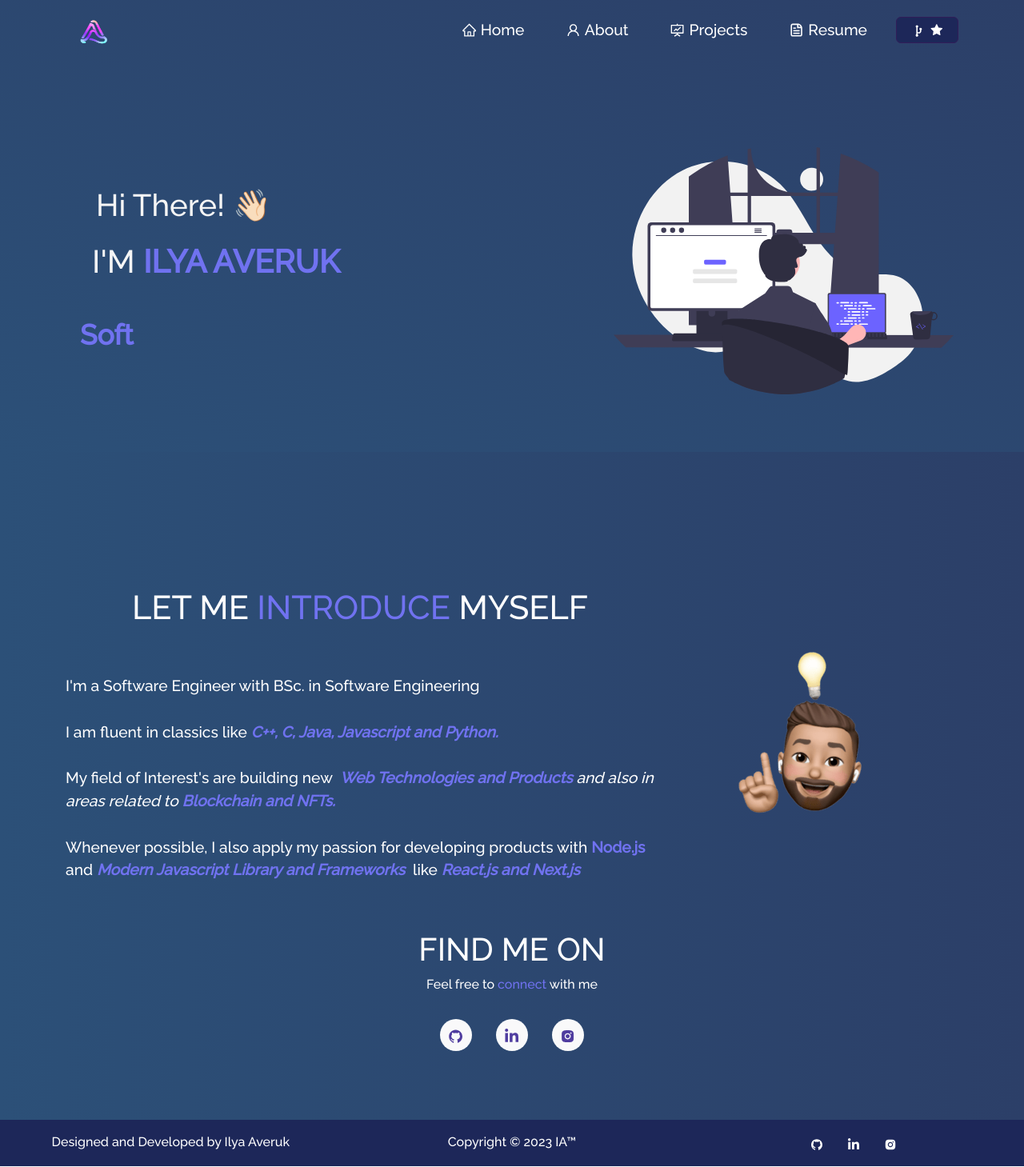
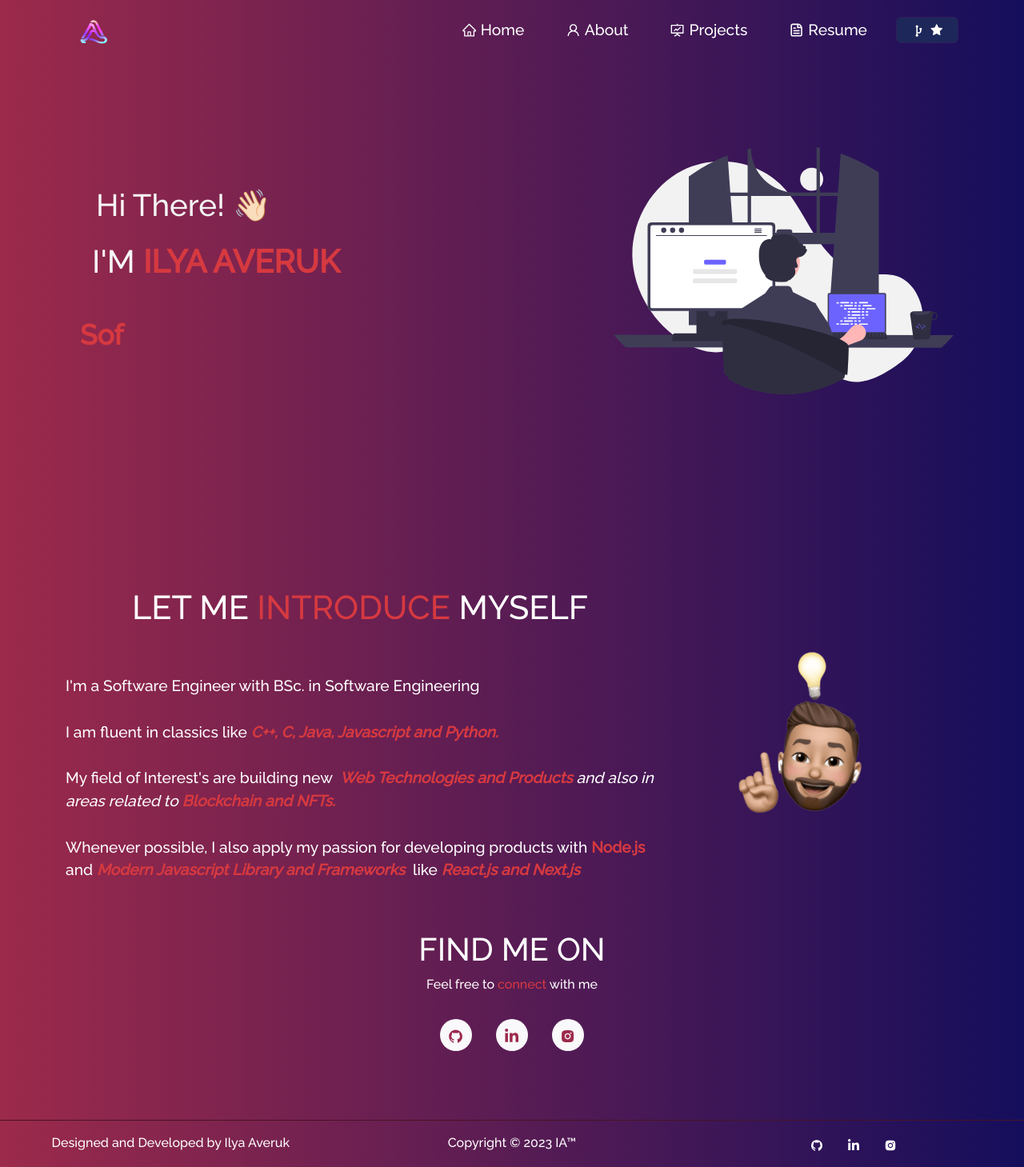
Before and after one commit to ilyaveruk/ai-portfolio, a React (Create React App) app: page / in a window 1280 px wide. Shown: the whole page at 80% size. Built offline with nearby package versions, Linux system fonts and the light colour scheme.

Commit message:
meta content updated in index.html

```diff
--- a/src/App.css
+++ b/src/App.css
@@ -14,7 +14,7 @@
 }
 
 .App-header {
-    background-color: #282c34;
+    background-color: #0554F2;
     min-height: 100vh;
     display: flex;
     flex-direction: column;
--- a/src/index.css
+++ b/src/index.css
@@ -5,5 +5,5 @@ body {
     font-family: "Raleway", serif !important;
     -webkit-font-smoothing: antialiased;
     -moz-osx-font-smoothing: grayscale;
-    background-image: linear-gradient(to left, rgb(44, 63, 104), rgb(44, 80 , 120));
+    background-image: linear-gradient(to left, #150E5C, #9C2A4B);
 }
--- a/src/style.css
+++ b/src/style.css
@@ -1,17 +1,15 @@
 html {
     --section-background-color: linear-gradient(
-            to bottom left,
-            rgb(44, 63, 104),
-            rgb(44, 80 , 120)
+            to left,
+            #150E5C, #9C2A4B
     );
 
     --image-gradient: linear-gradient(
-            to bottom left,
-            rgb(44, 63, 104),
-            rgb(44, 80 , 120)
+            to left,
+            #150E5C,#9C2A4B
     );
 
-    --imp-text-color: #7072f0;
+    --imp-text-color: #D63940;
 }
 
 .blue {
@@ -32,7 +30,7 @@ button:focus {
     width: 100%;
     height: 100%;
     z-index: 999999;
-    background-color: #0c0513;
+    background-color: #341358;
     background-image: url(./Assets/pre.svg);
     background-repeat: no-repeat;
     background-position: center;
@@ -57,18 +55,18 @@ button:focus {
 
 /* Track */
 ::-webkit-scrollbar-track {
-    background: #2d1950;
+    background: #341358;
 }
 
 /* Handle */
 ::-webkit-scrollbar-thumb {
-    background: rgb(112, 114, 240);
+    background: #5E1D53;
     border-radius: 12px;
 }
 
 /* Handle on hover */
 ::-webkit-scrollbar-thumb:hover {
-    background: rgb(112, 114, 240);
+    background:  #5E1D53;
     border-radius: 12px;
 }
 
@@ -76,7 +74,7 @@ button:focus {
 /* Navbar Section  */
 /* --------- */
 .sticky {
-    background-color: #2c3f68a9 !important;
+    background-color:  #150E5CA9 !important;
     transition: all 0.3s ease-out 0s !important;
     box-shadow: 0 10px 10px 0 rgba(9, 5, 29, 0.171) !important;
     backdrop-filter: blur(15px) !important;
@@ -97,7 +95,7 @@ button:focus {
 
 .navbar-toggle span {
     display: block !important;
-    background-color: #7072f0 !important;
+    background-color:  #9C2A4B !important;
     height: 4px !important;
     width: 27px !important;
     margin-top: 5px !important;
@@ -143,7 +141,7 @@ button:focus {
     .navbar {
         padding: 0.2rem 1rem !important;
         font-size: 1.4rem !important;
-        background-color: #2c3f68a9 !important;
+        background-color: #150E5CA9 !important;
     }
 
     .navbar-nav .nav-item a::after {
@@ -195,7 +193,7 @@ button:focus {
     height: 5px;
     width: 0;
     border-radius: 16px;
-    background: #7072f0;
+    background:  #9C2A4B;
     bottom: 1px;
     left: 0;
     z-index: -1;
@@ -285,18 +283,18 @@ button:focus {
 }
 
 .main-name {
-    color: #7072f0;
+    color:  #D63940 !important;
 }
 
 .Typewriter__wrapper {
     font-size: 2.2em !important;
-    color: #7072f0 !important;
+    color:  #D63940 !important;
     font-weight: 600 !important;
 }
 
 .Typewriter__cursor {
     font-size: 2.4em !important;
-    color: #7072f0 !important;
+    color:  #D63940 !important;
 }
 
 @media (max-width: 767px) {
@@ -378,7 +376,7 @@ button:focus {
     width: 100%;
     height: 100%;
     border-radius: 50%;
-    background: #311d59;
+    background:  #150E5C;
     transition: 0.5s;
     transform: scale(0.9);
     z-index: -1;
@@ -386,13 +384,13 @@ button:focus {
 
 .home-social-icons:hover::before {
     transform: scale(1.1);
-    box-shadow: 0 0 15px #311d59;
+    box-shadow: 0 0 15px  #150E5C;
 }
 
 .home-social-icons:hover {
-    color: #4f3c9f;
-    box-shadow: 0 0 5px #4f3c9f;
-    text-shadow: 0 0 2px #4f3c9f;
+    color:  #9C2A4B;
+    box-shadow: 0 0 5px  #9C2A4B;
+    text-shadow: 0 0 2px  #9C2A4B;
 }
 
 .social-icons {
@@ -402,17 +400,21 @@ button:focus {
 }
 
 .icon-colour {
-    color: #4f3c9f !important;
+    color:  #9C2A4B !important;
 }
 
 /* --------- */
 /* Footer */
 /* --------- */
 .footer {
-    background-color: rgb(29, 39, 89);
+    --section-background-color: linear-gradient(
+            to left,
+            #150E5C, #9C2A4B
+    );
     bottom: 0 !important;
     padding-top: 10px !important;
     padding-bottom: 8px !important;
+    border-top: 1px inset #9C2A4B !important;
 }
 
 .footer-copyright {
@@ -448,7 +450,7 @@ button:focus {
 }
 
 .blockquote-footer {
-    color: #7072f0 !important;
+    color:  #9C2A4B !important;
 }
 
 /* --------- */
@@ -467,7 +469,7 @@ button:focus {
 }
 
 .project-card-view {
-    box-shadow: 0 4px 5px 3px rgb(49, 29, 89) !important;
+    box-shadow: 0 4px 5px 3px  #9C2A4B !important;
     color: white !important;
     background-color: transparent !important;
     opacity: 0.9 !important;
@@ -478,7 +480,7 @@ button:focus {
 .project-card-view:hover {
     transform: scale(1.02) !important;
     overflow: hidden !important;
-    box-shadow: 0 4px 4px 5px rgb(49, 29, 89) !important;
+    box-shadow: 0 4px 4px 5px  #9C2A4B !important;
 }
 
 .blog-card {
@@ -488,7 +490,7 @@ button:focus {
 
 .blog-card-view {
     background-color: transparent !important;
-    box-shadow: 0 3px 3px 2px rgb(49, 29, 89) !important;
+    box-shadow: 0 3px 3px 2px  #9C2A4B !important;
     color: white !important;
     transition: all 0.5s ease 0s !important;
     height: 100% !important;
```
Also changed, not shown: src/Assets/pre.svg.
